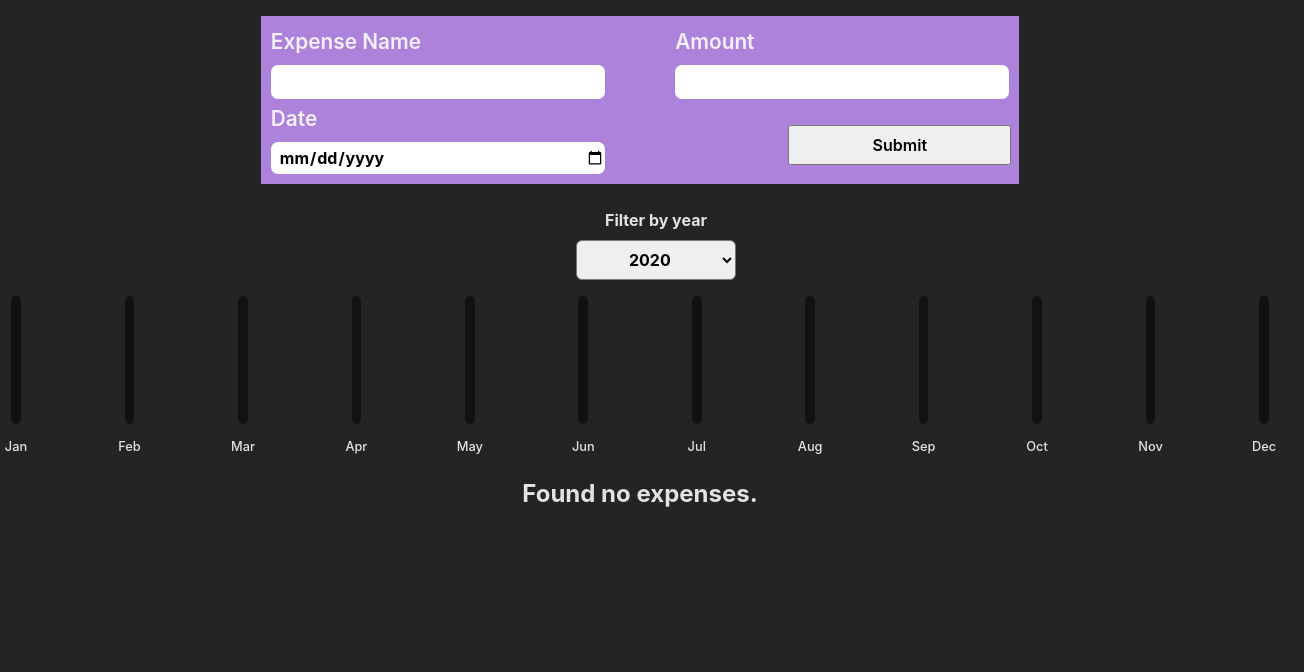
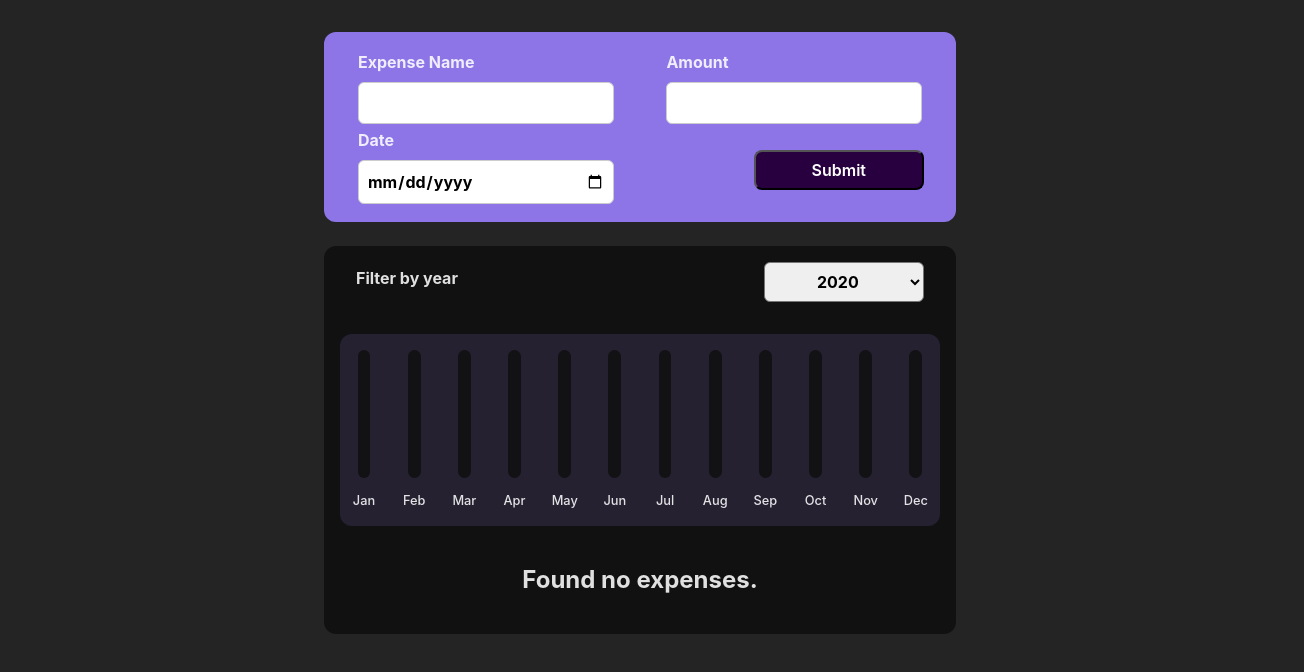
Before and after one commit to sdhone98/ExpenseTracker, a React (Vite) app: page / in a window 1280 px wide. Shown: the top 672 px of the page, 1304 px wide, since content can reach past the window. Built offline with nearby package versions, Linux system fonts and the light colour scheme.

Commit message:
Full Woking Aaplication

```diff
--- a/src/App.jsx
+++ b/src/App.jsx
@@ -38,7 +38,6 @@ function App() {
 
   const [availableYears, setavailableYears] = useState(["2020"]);
   const saveExpenseData = (expense) => {
-    console.log("SAVE => ", expense)
     setDbData((prevDate) => {
       return [expense, ...prevDate];
     });
@@ -50,8 +49,6 @@ function App() {
     });
   };
 
-  console.log("DB = > ", db)
-
   return (
     <>
       <AddExpense onExpenseDataHandeler={saveExpenseData} />
--- a/src/components/AddExpense/AddExpense.scss
+++ b/src/components/AddExpense/AddExpense.scss
@@ -6,9 +6,12 @@
     width: 100%;
     display: flex;
     flex-wrap: wrap;
-    background-color: rgb(172, 130, 219);
+    background-color: #8D75E8;
     padding: 0.5rem;
     justify-content: space-between;
+    margin-top: 1rem;
+    border-radius: 12px;
+    padding: 1rem 2rem;
 
     .add-expense-form__name {
       text-align: start;
@@ -39,7 +42,7 @@
       font-size: 1rem;
       font-weight: 700;
       font-family: Inter;
-      padding-left: .5rem;
+      padding-left: 0.5rem;
     }
 
     button {
@@ -47,26 +50,37 @@
       font-size: 1rem;
       font-weight: 600;
       margin: 1.5rem 0 0 2rem;
-        height:2.5rem;
+      height: 2.5rem;
       font-family: Inter;
+      background-color: #280040;
+      color: white;
+      border-radius: 8px;
     }
   }
 
   label {
-    font-size: 1.3rem;
-    font-weight: 600;
+    font-weight: bold;
+    margin-bottom: 0.5rem;
+    display: block;
   }
 
   input {
-    height: 2rem;
-    border-radius: 7px;
-    border: None;
+    font: inherit;
+    padding: 0.5rem;
+    border-radius: 6px;
+    border: 1px solid #ccc;
+    max-width: 100%;
   }
 }
 
-@media screen and (min-width: 720px) {
-  .add-expense{
-
+@media (width > 720px) {
+  .add-expense {
     width: 60%;
   }
 }
+
+@media (width > 1080px) {
+  .add-expense {
+    width: 50%;
+  }
+}
--- a/src/components/ChartBar/ChartBar.jsx
+++ b/src/components/ChartBar/ChartBar.jsx
@@ -9,7 +9,7 @@ const ChartBar = (props) => {
   return (
     <div className="chart-bar-list">
       {props.data.map((month) => (
-        <ProgressBar month={month.label} barHight={month.value} />
+        <ProgressBar month={month.label} barHight={month.value} key={month.label}/>
       ))}
     </div>
   );
--- a/src/components/ChartBar/ChartBar.scss
+++ b/src/components/ChartBar/ChartBar.scss
@@ -1,6 +1,10 @@
 .chart-bar-list {
-    width: 100%;
+    width: auto;
     display: flex;
     align-items: center;
     justify-content: space-between;
+    background-color: #252131;
+    padding: 1rem;
+    margin: 1rem;
+    border-radius: 12px;
 }
--- a/src/components/ChartBar/ProgressBar.scss
+++ b/src/components/ChartBar/ProgressBar.scss
@@ -13,13 +13,13 @@
     flex-direction: column;
     align-items: center;
     justify-content: flex-end;
-    width: .6rem;
+    width: .8rem;
     height: 8rem;
     background-color: rgb(18, 17, 19);
     border-radius: 50px;
 
     .bar-backgroud__bar {
-      width: .6rem;
+      width: .8rem;
       height: 80%;
       background-color: rgb(172, 130, 219);
       border-radius: 50px;
--- a/src/components/Date/Date.scss
+++ b/src/components/Date/Date.scss
@@ -4,7 +4,7 @@
   width: 5.5rem;
   height: 5.5rem;
   border: 1px solid #ececec;
-  background-color: #2a2a2a;
+  background-color: #181818;
   color: white;
   border-radius: 12px;
   align-items: center;
--- a/src/components/Expense/Expense.scss
+++ b/src/components/Expense/Expense.scss
@@ -3,55 +3,22 @@
   display: flex;
   flex-direction: column;
   justify-content: center;
+  background-color: #111111;
+  box-sizing: border-box;
+  margin-top: 1rem;
+  border-radius: 12px;
+  padding-bottom: 1rem;
+
+
+}
+@media (width > 720px) {
+  .expense{
+   width: 60%;
+  }
 }
 
-
-
-
-
-
-
-// .expense-item {
-//   width: 60%;
-//   display: flex;
-//   justify-content: space-between;
-//   align-items: center;
-//   padding: 0.5rem;
-//   margin: 1rem 0;
-//   background-color: #4b4b4b;
-
-//   .expense-item h2 {
-//     color: #3a3a3a;
-//     font-size: 1rem;
-//     flex: 1;
-//     margin: 0 1rem;
-//     color: white;
-//   }
-
-//   .expense-item__description {
-//     width: 100%;
-//     display: flex;
-//     justify-content: space-between;
-//     align-items: center;
-//     padding: 0rem .5rem;
-//   }
-
-
-//   .expense-item__price {
-//     height: 1.5rem;;
-//     font-size: 1rem;
-//     font-weight: bold;
-//     color: white;
-//     background-color: #40005d;
-//     border: 1px solid white;
-//     padding: 0.5rem;
-//     border-radius: 8px;
-//   }
-
-// }
-// @media screen and (max-width: 720px) {
-//   .expense-item {
-//    width: 100%;
-
-//   }
-// }
+@media (width > 1080px) {
+  .expense{
+   width: 50%;
+  }
+}
--- a/src/components/Expense/ExpenseFilter.scss
+++ b/src/components/Expense/ExpenseFilter.scss
@@ -1,9 +1,9 @@
 .expense-filter {
-    width: 100%;
+    width: auto;
     display: flex;
-    flex-direction: column;
     justify-content: space-between;
-    padding: 1rem;
+    align-items: center;
+    padding: 1rem 2rem;
 }
 
 select {
--- a/src/components/Expense/ExpenseItem.jsx
+++ b/src/components/Expense/ExpenseItem.jsx
@@ -3,7 +3,6 @@ import Date from "../Date/Date";
 
 import "./ExpenseItem.scss"
 const ExpenseItem = (props) => {
-  console.log("OBJ === > ", props.amount)
   return (
     <Card className="expense-item" key={props.id}>
       <Date date={props.date} />
--- a/src/components/Expense/ExpenseItem.scss
+++ b/src/components/Expense/ExpenseItem.scss
@@ -3,7 +3,6 @@
     justify-content: space-between;
     align-items: center;
     padding: 0.5rem;
-    margin: 1rem 0;
     background-color: #4b4b4b;
   }
 
@@ -20,7 +19,6 @@
   .expense-item h2 {
     color: #3a3a3a;
     font-size: 1rem;
-    flex: 1;
     margin: 0 1rem;
     color: white;
   }
@@ -39,7 +37,7 @@
     .expense-item__description {
       flex-direction: row;
       align-items: center;
-      justify-content: flex-start;
+      justify-content: space-between;
       flex: 1;
     }
 
--- a/src/components/Expense/ExpenseList.jsx
+++ b/src/components/Expense/ExpenseList.jsx
@@ -1,16 +1,18 @@
 import ExpenseItem from "./ExpenseItem";
+import "./ExpenseList.scss";
 const ExpenseList = (props) => {
-
   if (props.items.length === 0) {
     return <h2 className="expenses-list__fallback">Found no expenses.</h2>;
   }
   return props.items.map((obj) => (
+    <div className="expense-item-list">
       <ExpenseItem
         key={obj.id}
         name={obj.name}
         amount={obj.amount}
         date={obj.date}
       />
+    </div>
   ));
 };
 
--- a/src/components/Expense/ExpenseList.scss
+++ b/src/components/Expense/ExpenseList.scss
@@ -0,0 +1,3 @@
+.expense-item-list {
+    padding: 0rem 1.5rem;
+}
```
Lines whose indentation alone changed are shown as unchanged.
